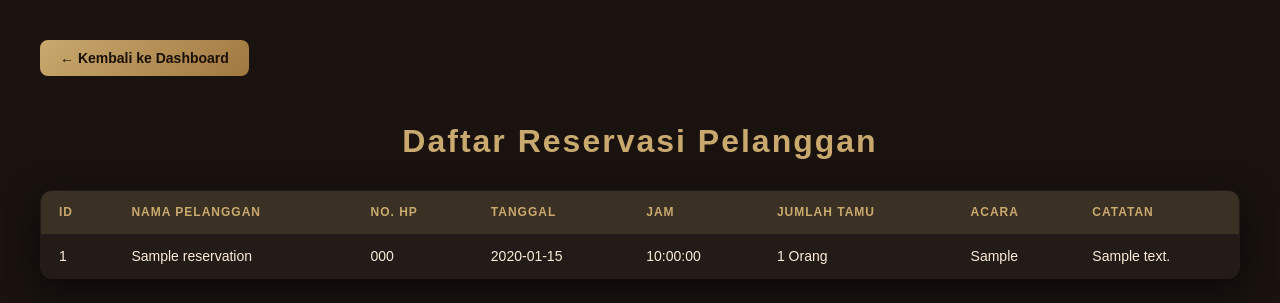
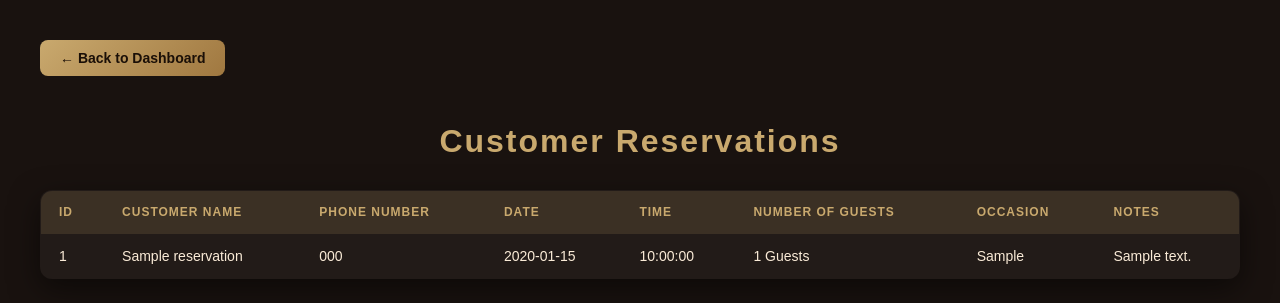
Before and after one commit to dothadance/gama_fixed_repository, a PHP site: page /admin/registrations/index.php in a window 1280 px wide. Shown: the top 303 px of the page. Run offline with PHP 8.4, Linux system fonts and the light colour scheme; tables that the repository leaves empty hold one stand-in row (values such as "Sample post").

Commit message:
Updated index.php

```diff
--- a/admin/registrations/index.php
+++ b/admin/registrations/index.php
@@ -7,27 +7,27 @@ include "../../koneksi.php";
 <head>
     <meta charset="UTF-8">
     <meta name="viewport" content="width=device-width, initial-scale=1.0">
-    <title>Daftar Registrasi - Gajah Mada Restaurant</title>
+    <title>Customer Reservations - Gajah Mada Restaurant</title>
     <link rel="stylesheet" href="../../css/adminstyle.css">
 </head>
 <body>
 
 <div class="container">
-    <a href="../dashboard.php" class="btn-back">&larr; Kembali ke Dashboard</a>
+    <a href="../dashboard.php" class="btn-back">&larr; Back to Dashboard</a>
 
-    <h2>Daftar Reservasi Pelanggan</h2>
+    <h2>Customer Reservations</h2>
 
     <table>
         <thead>
             <tr>
                 <th>ID</th>
-                <th>Nama Pelanggan</th>
-                <th>No. HP</th>
-                <th>Tanggal</th>
-                <th>Jam</th>
-                <th>Jumlah Tamu</th>
-                <th>Acara</th>
-                <th>Catatan</th>
+                <th>Customer Name</th>
+                <th>Phone Number</th>
+                <th>Date</th>
+                <th>Time</th>
+                <th>Number of Guests</th>
+                <th>Occasion</th>
+                <th>Notes</th>
             </tr>
         </thead>
         <tbody>
@@ -36,24 +36,25 @@ include "../../koneksi.php";
             $result = mysqli_query($conn, $sql);
 
             if ($result && mysqli_num_rows($result) > 0) {
-                while($row = mysqli_fetch_assoc($result)) {
+                while ($row = mysqli_fetch_assoc($result)) {
                     echo "<tr>";
-                    echo "<td>" . ($row['reservation_id'] ?? $row['id'] ?? '') . "</td>";
-                    echo "<td>" . htmlspecialchars($row['nama'] ?? $row['name'] ?? '') . "</td>";
-                    echo "<td>" . htmlspecialchars($row['no_hp'] ?? $row['phone_number'] ?? '') . "</td>";
-                    echo "<td>" . ($row['tanggal'] ?? $row['date'] ?? '') . "</td>";
-                    echo "<td>" . ($row['jam'] ?? $row['time'] ?? '') . "</td>";
-                    echo "<td>" . ($row['jumlah_tamu'] ?? $row['number_of_guests'] ?? 0) . " Orang</td>";
-                    echo "<td>" . htmlspecialchars($row['acara'] ?? $row['occasion'] ?? '') . "</td>";
-                    echo "<td>" . htmlspecialchars($row['catatan'] ?? $row['notes'] ?? '') . "</td>";
+                    echo "<td>" . $row['reservation_id'] . "</td>";
+                    echo "<td>" . htmlspecialchars($row['name']) . "</td>";
+                    echo "<td>" . htmlspecialchars($row['phone_number']) . "</td>";
+                    echo "<td>" . $row['date'] . "</td>";
+                    echo "<td>" . $row['time'] . "</td>";
+                    echo "<td>" . $row['number_of_guests'] . " Guests</td>";
+                    echo "<td>" . htmlspecialchars($row['occasion']) . "</td>";
+                    echo "<td>" . htmlspecialchars($row['notes']) . "</td>";
                     echo "</tr>";
                 }
             } else {
-                echo "<tr><td colspan='8' class='no-data'>Belum ada data reservasi masuk.</td></tr>";
+                echo "<tr><td colspan='8' class='no-data'>No reservation records found.</td></tr>";
             }
             ?>
         </tbody>
     </table>
+
 </div>
 
 </body>
```
